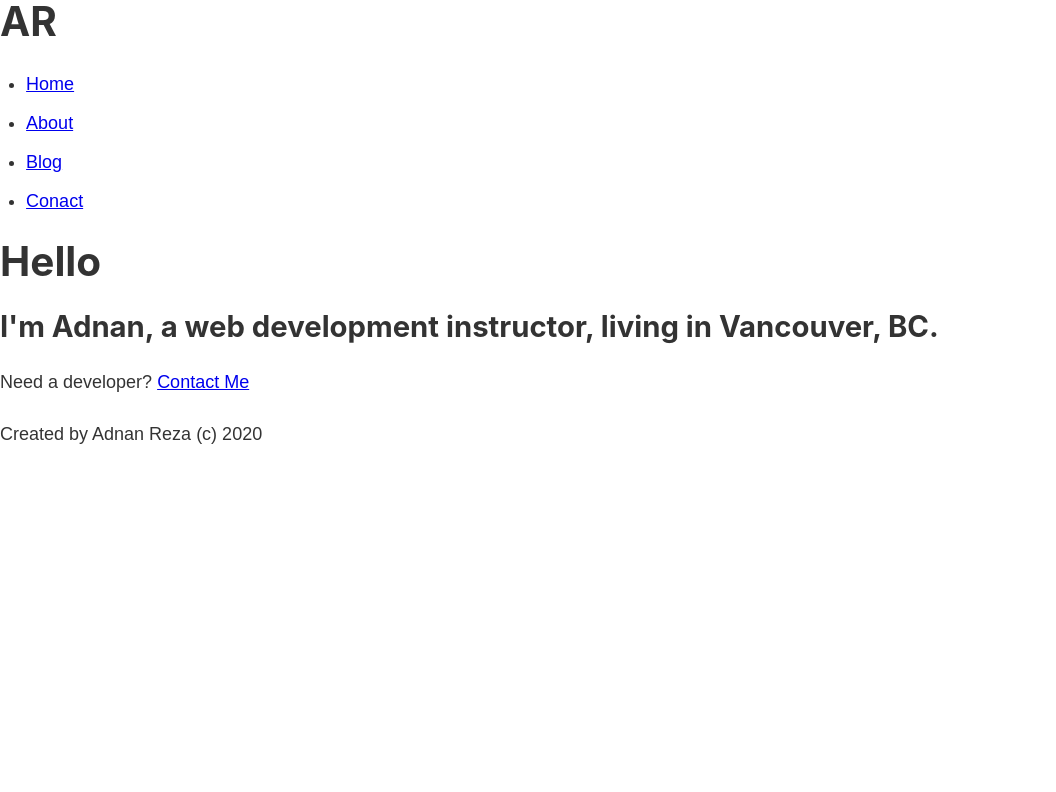
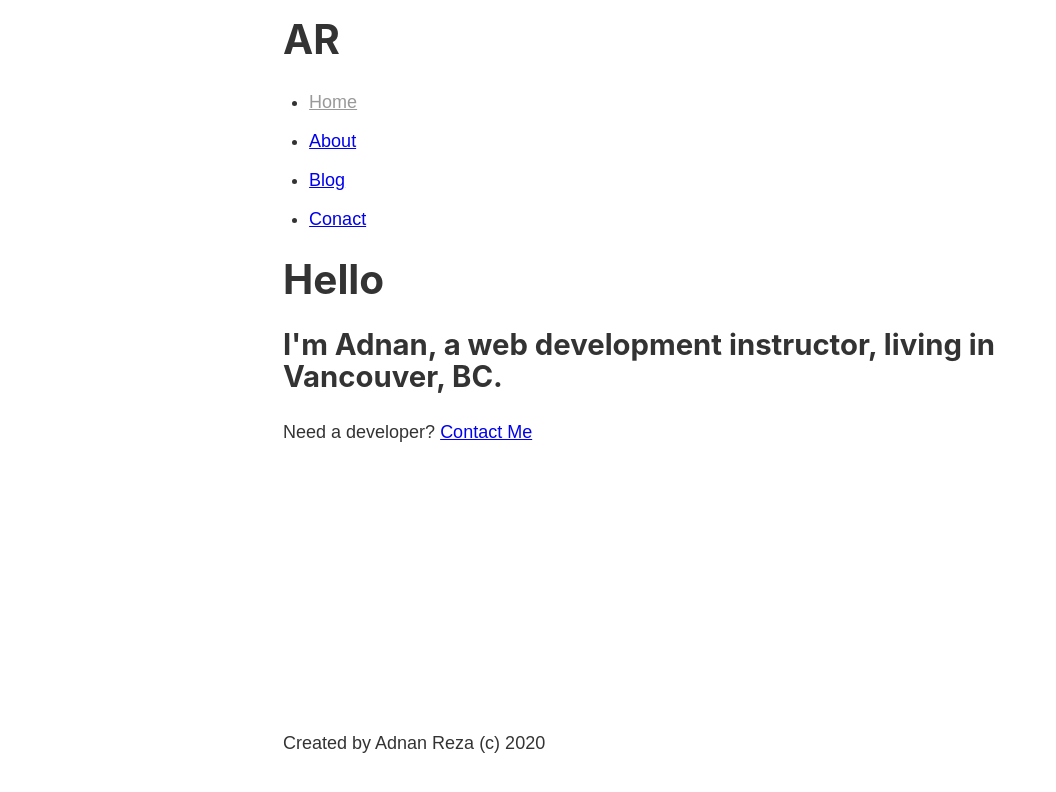
Before and after one commit to adnanreza/gatsbyJSBootcamp, a Gatsby site: page / in a window 1280 px wide. Shown: the whole page, without its empty margins (0-1056 px from the left). Built offline with nearby package versions, Linux system fonts and the light colour scheme; Gatsby itself is replaced by a stand-in of ours.

Commit message:
Added css Modules to style components and made footer sticky

```diff
--- a/src/components/header.js
+++ b/src/components/header.js
@@ -1,5 +1,6 @@
 import React from "react"
 import { Link } from "gatsby"
+import headerStyles from "./header.module.scss"
 
 const Header = () => {
   return (
@@ -8,7 +9,9 @@ const Header = () => {
       <nav>
         <ul>
           <li>
-            <Link to="/">Home</Link>
+            <Link className={headerStyles.link} to="/">
+              Home
+            </Link>
           </li>
           <li>
             <Link to="/about">About</Link>
--- /dev/null
+++ b/src/components/header.module.scss
@@ -0,0 +1,3 @@
+.link {
+  color: #999999;
+}
--- a/src/components/layout.js
+++ b/src/components/layout.js
@@ -2,12 +2,15 @@ import React from "react"
 import Header from "./header"
 import Footer from "./footer"
 import "../styles/index.scss"
+import layoutStyles from "./layout.module.scss"
 
 const Layout = props => {
   return (
-    <div>
-      <Header />
-      {props.children}
+    <div className={layoutStyles.container}>
+      <div className={layoutStyles.content}>
+        <Header />
+        {props.children}
+      </div>
       <Footer />
     </div>
   )
--- /dev/null
+++ b/src/components/layout.module.scss
@@ -0,0 +1,13 @@
+.container {
+  margin: 0 auto;
+  max-width: 750px;
+  padding: 1rem;
+
+  display: flex;
+  flex-direction: column;
+  min-height: 100vh;
+}
+
+.content {
+  flex-grow: 1;
+}
```
